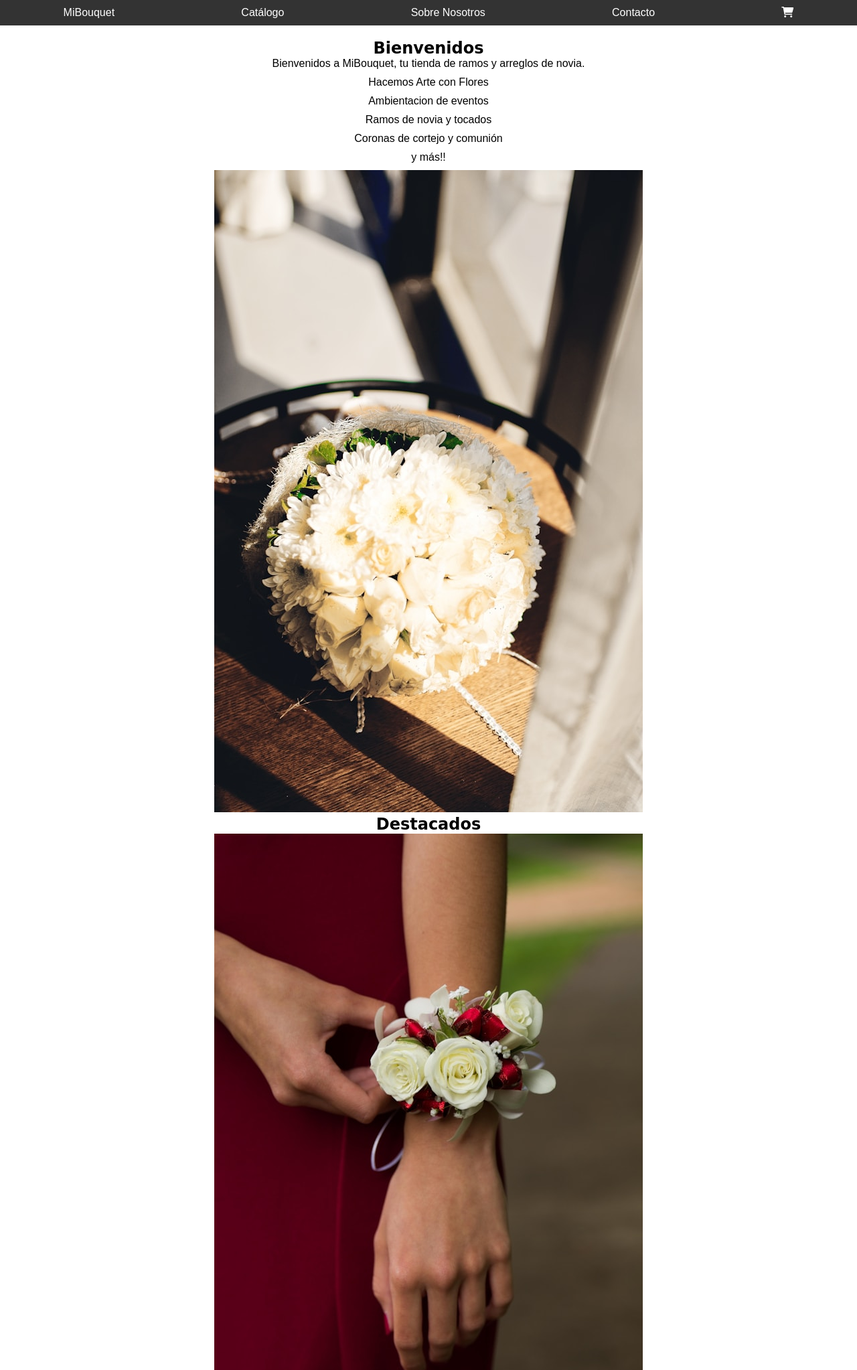
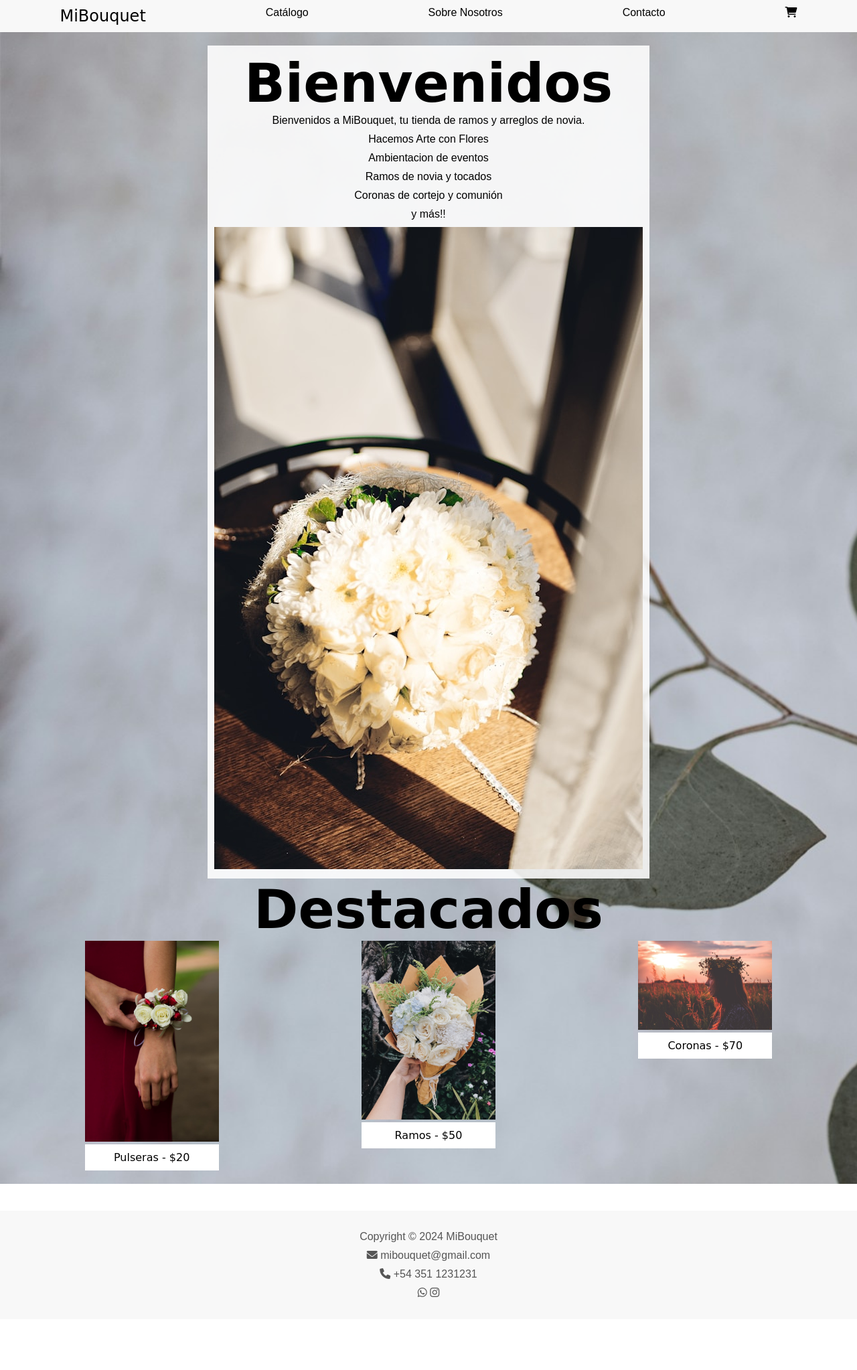
Before and after one commit to juanfierro/PreEntrega2_Fierro, a plain HTML site: page index.html in a window 1280 px wide. Shown: the top 2046 px of the page at 67% size. After the commit the page ends 1970 px from the top, so only its background shows below. Drawn offline with Linux system fonts and the light colour scheme; a web font is replaced by a local one.

Commit message:
aplicando ccs flex principalmente a index

```diff
--- a/css/styles.css
+++ b/css/styles.css
@@ -9,15 +9,22 @@
 
 
 body {
-    font-family: Arial, sans-serif;
+    font-family: 'Imbue', sans-serif;
     margin: 0;
     padding: 0;
 }
 
+.fondo-blanco {
+    background-color: rgba(255, 255, 255, 0.877);
+    padding: 10px;
+    display: inline-block;
+}
+
 header {
-    background-color: #333;
-    color: white;
+    background-color: #f8f8f8;
+    color: rgba(8, 7, 7, 0.692);
     padding: 10px 0;
+    box-shadow: 0 2px 4px rgba(0, 0, 0, 0.1);
 }
 
 nav ul {
@@ -33,8 +40,12 @@ nav ul li {
 }
 
 nav ul li a {
-    color: white;
+    color: rgb(0, 0, 0);
     text-decoration: none;
+}
+
+nav ul li a:hover {
+    color: #136131;
 }
 
 main {
@@ -44,6 +55,12 @@ main {
 
 h1, h2 {
     font-family: 'Imperial Script', cursive;
+    font-size: 80px;
+}
+
+.fuente-imperial {
+    font-family: 'Imperial Script', cursive;
+    font-size: x-large;
 }
 
 ul {
@@ -54,3 +71,67 @@ ul {
 ul li {
     margin: 10px 0;
 }
+
+
+.fondo-principal{
+    background-image: url("../assets/img/eucalyptus.jpg");
+    background-size: cover;
+    background-repeat: no-repeat;
+}
+
+.fondo-secundario{
+    background-image: url("../assets/img/fondo2.jpg");
+    background-size: cover;
+    background-repeat: no-repeat;
+}
+
+/* Codigo para index*/
+
+.destacados {
+    display: flex;
+    justify-content: space-around;
+    flex-wrap: wrap;
+}
+
+/* .producto {
+    margin: 20px;
+    text-align: center;
+}
+
+.producto a {
+    max-width: 100%;
+    height: auto;
+} */
+
+.destacado-item img {
+    width: 200px;
+    height: auto;
+}
+
+.destacado-item p {
+    font-family: 'Imperial Script', cursive;
+    display: block;
+    padding: 10px 20px;
+    background-color: white;
+    color: black;
+    border: none;
+    font-size: 1em;
+}
+
+
+
+
+
+
+
+footer {
+    background-color: #f8f8f8;
+    padding: 20px;
+    margin-top: 40px;
+    text-align: center;
+}
+
+footer p {
+    margin: 10px 0;
+    color: #555;
+}
--- a/index.html
+++ b/index.html
@@ -11,7 +11,7 @@
     <header>
         <nav>
             <ul>
-                <li><a href="#">MiBouquet</a></li>
+                <li class="fuente-imperial"><a href="#">MiBouquet</a></li>
                 <li><a href="pages/catalogo.html">Catálogo</a></li>
                 <li><a href="pages/sobre-nosotros.html">Sobre Nosotros</a></li>
                 <li><a href="pages/contacto.html">Contacto</a></li>
@@ -19,8 +19,8 @@
             </ul>
         </nav>
     </header>
-    <main>
-        <section>
+    <main class="fondo-principal">
+        <section class="fondo-blanco">
             <h1>Bienvenidos</h1>
             <p>Bienvenidos a MiBouquet, tu tienda de ramos y arreglos de novia.</p>
             <ul>
@@ -34,16 +34,16 @@
         </section>
         <section>
             <h2>Destacados</h2>
-            <div>
-                <div>
+            <div class="destacados">
+                <div class="destacado-item">
                     <a href="#"><img src="assets/img/pulseras.jpg" alt="Pulsera"></a>
                     <p>Pulseras - $20</p>
                 </div>
-                <div>
+                <div class="destacado-item">
                     <a href="#"><img src="assets/img/ramos.jpg" alt="Ramos"></a>
                     <p>Ramos - $50</p>
                 </div>
-                <div>
+                <div class="destacado-item">
                     <a href="#"><img src="assets/img/coronas.jpg" alt="Coronas"></a>
                     <p>Coronas - $70</p>
                 </div>
```
Also changed, not shown: pages/carrito.html (+2 -2 lines), pages/catalogo.html (+2 -2 lines), pages/contacto.html (+2 -2 lines), pages/sobre-nosotros.html (+1 -1 lines).
